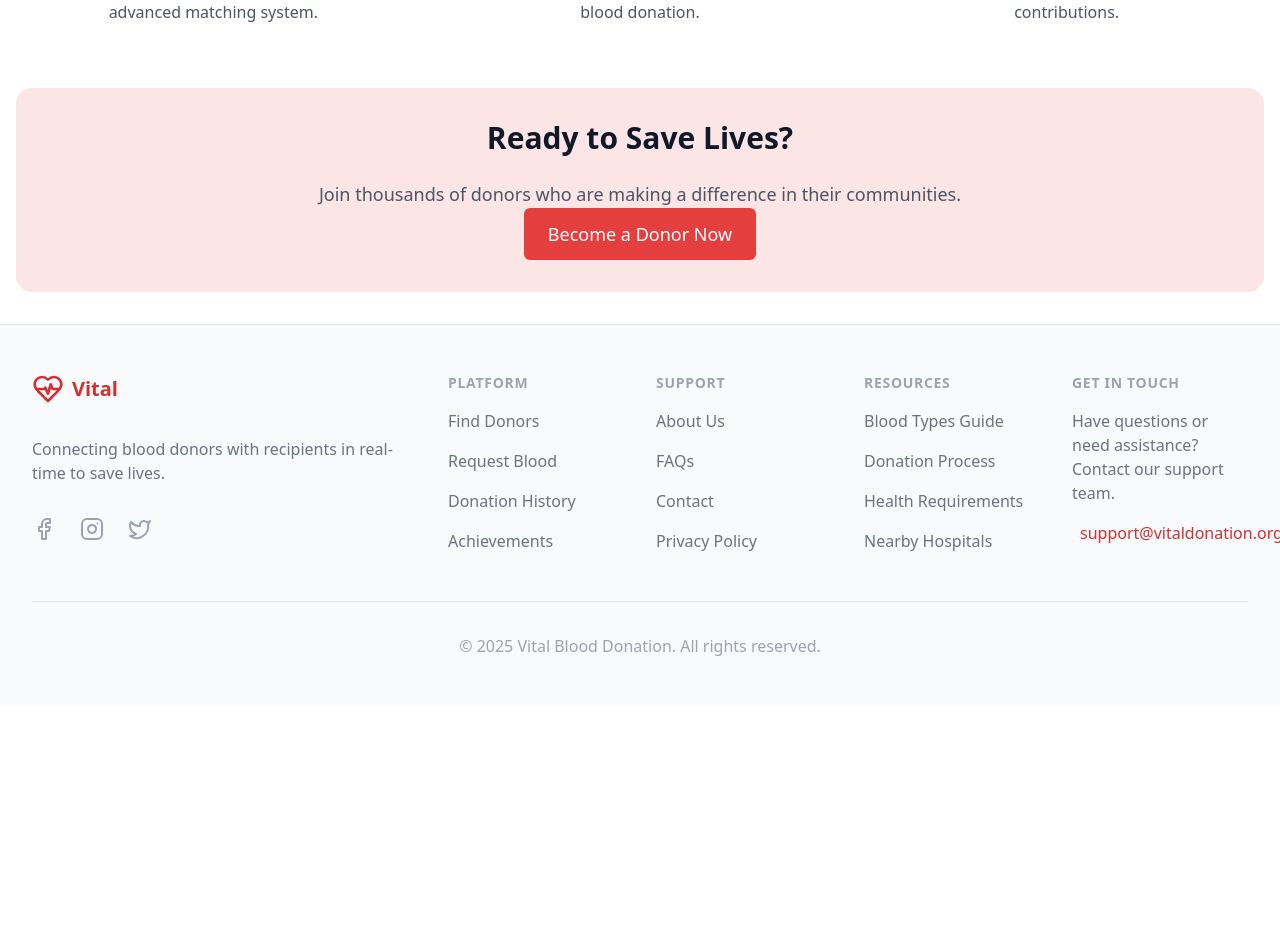
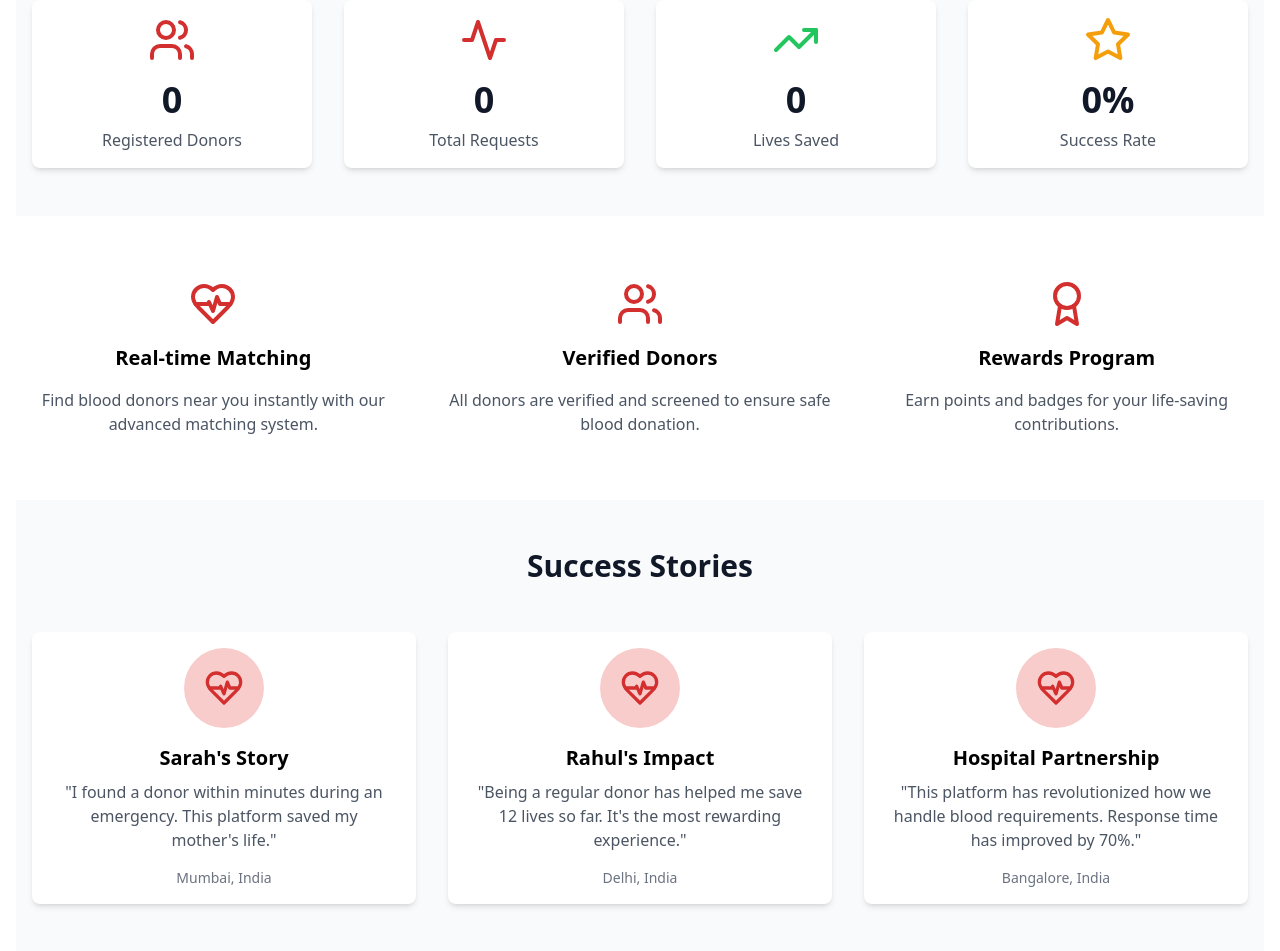
Before and after one commit to sachin-raj-m/vitalapp, a React (Vite) app: page / in a window 1280 px wide. Shown: the part 521-1472 px from the top of the page. Before the commit the page ends 1227 px from the top, so only its background shows below. Built offline with nearby package versions, Linux system fonts and the light colour scheme; no server answers; the database is empty.

Commit message:
feat(HomePage): Add Stat, Success Stories, CTA and Header and Route Fix

```diff
--- a/src/pages/HomePage.tsx
+++ b/src/pages/HomePage.tsx
@@ -1,11 +1,60 @@
-import React from 'react';
+import React, { useEffect, useState } from 'react';
 import { Link, Navigate } from 'react-router-dom';
-import { HeartPulse, Users, Award, Search } from 'lucide-react';
+import { HeartPulse, Users, Award, Search, Activity, Clock, TrendingUp, Star } from 'lucide-react';
 import { Button } from '../components/ui/Button';
+import { Card, CardBody } from '../components/ui/Card';
 import { useAuth } from '../context/AuthContext';
+import { supabase } from '../lib/supabase';
 
 export function HomePage() {
   const { user } = useAuth();
+  const [stats, setStats] = useState({
+    totalDonors: 0,
+    totalRequests: 0,
+    completedRequests: 0,
+    successRate: 0
+  });
+
+  useEffect(() => {
+    fetchPublicStats();
+  }, []);
+
+  const fetchPublicStats = async () => {
+    try {
+      // Get total donors with a simpler query
+      const { data: donors, error: donorsError } = await supabase
+        .from('profiles')
+        .select('id')
+        .eq('is_donor', true);
+
+      console.log('Donors query:', { donors, error: donorsError });
+
+      const donorCount = donors?.length || 0;
+
+      // Get total requests
+      const { data: totalRequests } = await supabase
+        .from('blood_requests')
+        .select('id', { count: 'exact' });
+
+      // Get completed requests
+      const { data: completedRequests } = await supabase
+        .from('blood_requests')
+        .select('id', { count: 'exact' })
+        .eq('status', 'completed');
+
+      const total = totalRequests?.length || 0;
+      const completed = completedRequests?.length || 0;
+
+      setStats({
+        totalDonors: donorCount,
+        totalRequests: total,
+        completedRequests: completed,
+        successRate: total > 0 ? Math.round((completed / total) * 100) : 0
+      });
+    } catch (error) {
+      console.error('Error fetching public stats:', error);
+    }
+  };
 
   if (user) {
     return <Navigate to="/dashboard" replace />;
@@ -27,6 +76,43 @@ export function HomePage() {
               Become a Donor
             </Button>
           </Link>
+        </div>
+      </section>
+
+      {/* Statistics Section */}
+      <section className="py-12 bg-gray-50">
+        <div className="max-w-7xl mx-auto px-4">
+          <h2 className="text-3xl font-bold text-center text-gray-900 mb-12">Our Impact</h2>
+          <div className="grid md:grid-cols-4 gap-8">
+            <Card>
+              <CardBody className="text-center">
+                <Users className="h-12 w-12 text-primary-500 mx-auto mb-4" />
+                <div className="text-4xl font-bold text-gray-900 mb-2">{stats.totalDonors}</div>
+                <p className="text-gray-600">Registered Donors</p>
+              </CardBody>
+            </Card>
+            <Card>
+              <CardBody className="text-center">
+                <Activity className="h-12 w-12 text-primary-500 mx-auto mb-4" />
+                <div className="text-4xl font-bold text-gray-900 mb-2">{stats.totalRequests}</div>
+                <p className="text-gray-600">Total Requests</p>
+              </CardBody>
+            </Card>
+            <Card>
+              <CardBody className="text-center">
+                <TrendingUp className="h-12 w-12 text-success-500 mx-auto mb-4" />
+                <div className="text-4xl font-bold text-gray-900 mb-2">{stats.completedRequests}</div>
+                <p className="text-gray-600">Lives Saved</p>
+              </CardBody>
+            </Card>
+            <Card>
+              <CardBody className="text-center">
+                <Star className="h-12 w-12 text-warning-500 mx-auto mb-4" />
+                <div className="text-4xl font-bold text-gray-900 mb-2">{stats.successRate}%</div>
+                <p className="text-gray-600">Success Rate</p>
+              </CardBody>
+            </Card>
+          </div>
         </div>
       </section>
 
@@ -61,7 +147,52 @@ export function HomePage() {
         </div>
       </section>
 
-      {/* CTA Section */}
+      {/* Success Stories */}
+      <section className="py-12 bg-gray-50">
+        <div className="max-w-7xl mx-auto px-4">
+          <h2 className="text-3xl font-bold text-center text-gray-900 mb-12">Success Stories</h2>
+          <div className="grid md:grid-cols-3 gap-8">
+            <Card>
+              <CardBody className="text-center p-6">
+                <div className="w-20 h-20 rounded-full bg-primary-100 flex items-center justify-center mx-auto mb-4">
+                  <HeartPulse className="h-10 w-10 text-primary-500" />
+                </div>
+                <h3 className="text-xl font-semibold mb-2">Sarah's Story</h3>
+                <p className="text-gray-600">
+                  "I found a donor within minutes during an emergency. This platform saved my mother's life."
+                </p>
+                <p className="text-sm text-gray-500 mt-4">Mumbai, India</p>
+              </CardBody>
+            </Card>
+            <Card>
+              <CardBody className="text-center p-6">
+                <div className="w-20 h-20 rounded-full bg-primary-100 flex items-center justify-center mx-auto mb-4">
+                  <HeartPulse className="h-10 w-10 text-primary-500" />
+                </div>
+                <h3 className="text-xl font-semibold mb-2">Rahul's Impact</h3>
+                <p className="text-gray-600">
+                  "Being a regular donor has helped me save 12 lives so far. It's the most rewarding experience."
+                </p>
+                <p className="text-sm text-gray-500 mt-4">Delhi, India</p>
+              </CardBody>
+            </Card>
+            <Card>
+              <CardBody className="text-center p-6">
+                <div className="w-20 h-20 rounded-full bg-primary-100 flex items-center justify-center mx-auto mb-4">
+                  <HeartPulse className="h-10 w-10 text-primary-500" />
+                </div>
+                <h3 className="text-xl font-semibold mb-2">Hospital Partnership</h3>
+                <p className="text-gray-600">
+                  "This platform has revolutionized how we handle blood requirements. Response time has improved by 70%."
+                </p>
+                <p className="text-sm text-gray-500 mt-4">Bangalore, India</p>
+              </CardBody>
+            </Card>
+          </div>
+        </div>
+      </section>
+
+      {/* Final CTA Section */}
       <section className="bg-primary-50 rounded-2xl p-8 text-center space-y-6">
         <h2 className="text-3xl font-bold text-gray-900">Ready to Save Lives?</h2>
         <p className="text-lg text-gray-600 max-w-2xl mx-auto">
```
Also changed, not shown: 1 other file (tests, documents, lock files or other folders).
